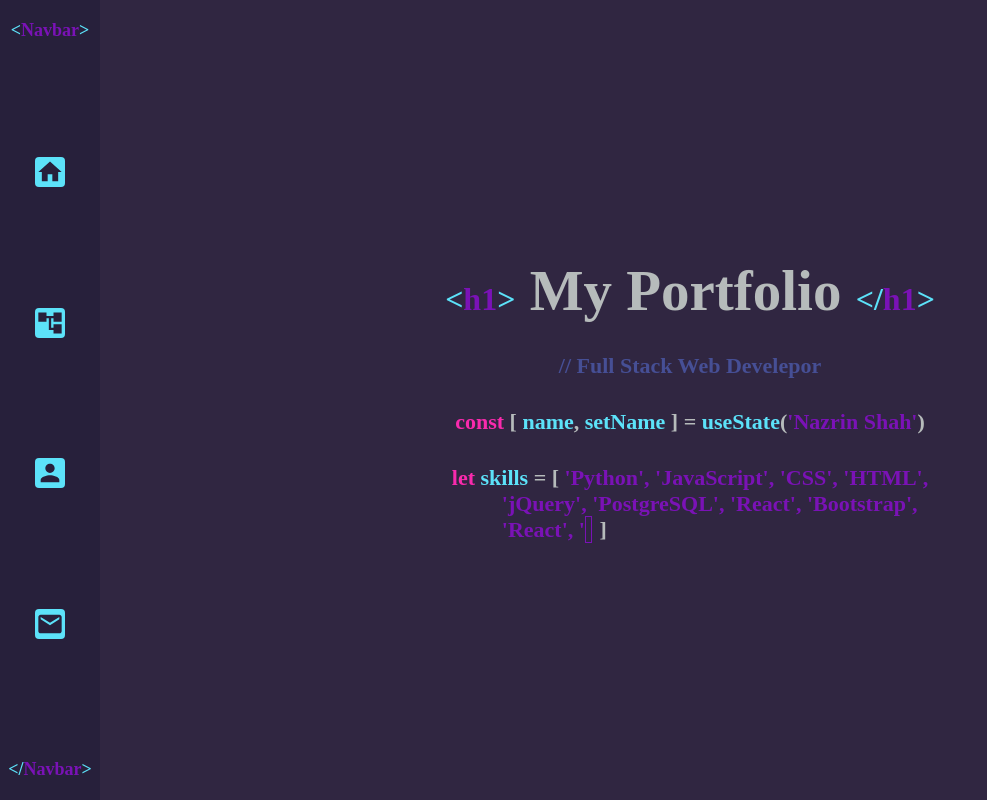
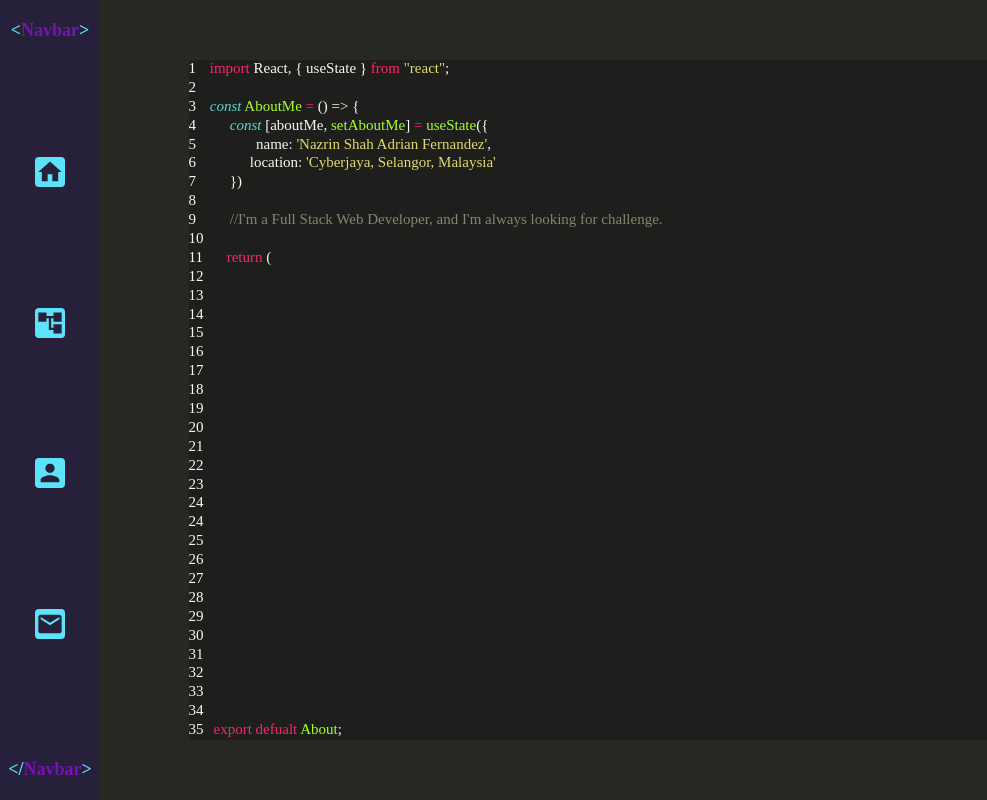
Before and after one commit to nazrinshahaf/my-portfolio-2, a React (Create React App) app: page / in a window 1280 px wide. Shown: the whole page, without its empty margins (0-987 px from the left). Built offline with nearby package versions, Linux system fonts and the light colour scheme; the HTML template or start-up script is replaced by a standard one.

Commit message:
added some about me information

```diff
--- a/src/About.js
+++ b/src/About.js
@@ -1,6 +1,169 @@
-import React from "react";
+import React, { useState } from "react";
 
 const About = () => {
-  return <div className="about-main-background" id="About"></div>;
+  const [aboutMe, setAboutMe] = useState({
+    name: "Nazrin Shah Adrian Fernandez",
+    location: "Cyberjaya, Selangor, Malaysia",
+  });
+  return (
+    <div className="about-main-background" id="About">
+      <div className="about-container">
+        {/* <h2>
+          <span className="color-style-tags-monokai">&lt;</span>
+          <span className="color-style-tags-text-monokai">h2</span>
+          <span className="color-style-tags-monokai">&gt;</span> About Me{" "}
+          <span className="color-style-tags-monokai">&lt;/</span>
+          <span className="color-style-tags-text-monokai">h2</span>
+          <span className="color-style-tags-monokai">&gt;</span>
+        </h2> */}
+        <div className="about-content">
+          <div className="about-grid-element">
+            <span className="about-grid-number">1</span>{" "}
+            <span className="about-color-pink">import</span> React, &#123;
+            useState &#125;
+            <span className="about-color-pink"> from</span>{" "}
+            <span className="about-color-yellow">"react"</span>;
+          </div>
+          <div className="about-grid-element">
+            <span className="about-grid-number">2</span>
+          </div>
+          <div className="about-grid-element">
+            <span className="about-grid-number">3</span>{" "}
+            <span className="about-color-blue about-italic">const</span>{" "}
+            <span className="about-color-green">AboutMe</span>{" "}
+            <span className="about-color-pink">=</span> () => &#123;
+          </div>
+          <div className="about-grid-element">
+            <span className="about-grid-number">4</span>{" "}
+            <span className="about-color-blue about-italic about-tab-1">
+              const
+            </span>{" "}
+            [aboutMe, <span className="about-color-green">setAboutMe</span>]{" "}
+            <span className="about-color-pink">=</span>
+            <span className="about-color-green"> useState</span>(&#123;{" "}
+            <span className="about-color-purple"></span>
+          </div>
+          <div className="about-grid-element">
+            <span className="about-grid-number">5</span>
+            <span className="about-tab-2">name: </span>
+            <span className="about-color-yellow">
+              'Nazrin Shah Adrian Fernandez'
+            </span>
+            ,
+          </div>
+          <div className="about-grid-element">
+            <span className="about-grid-number">
+              6{" "}
+              <span className="about-tab-2">
+                location:{" "}
+                <span className="about-color-yellow">
+                  'Cyberjaya, Selangor, Malaysia'
+                </span>
+              </span>
+            </span>
+          </div>
+          <div className="about-grid-element">
+            <span className="about-grid-number">7</span>{" "}
+            <span className="about-tab-1">&#125;)</span>
+          </div>
+          <div className="about-grid-element">
+            <span className="about-grid-number">8</span>
+          </div>
+          <div className="about-grid-element">
+            <span className="about-grid-number">9</span>
+            <span className="about-color-gray about-tab-1">
+              {" "}
+              //I'm a Full Stack Web Developer, and I'm always looking for
+              challenge.
+            </span>
+          </div>
+          <div className="about-grid-element">
+            <span>10</span>
+          </div>
+          <div className="about-grid-element">
+            <span className="about-number-tab">11</span>
+            <span className="about-color-pink about-tab-1"> return</span> (
+          </div>
+          <div className="about-grid-element">
+            <span className="about-number-tab">12</span>
+          </div>
+          <div className="about-grid-element">
+            <span className="about-number-tab">13</span>
+          </div>
+          <div className="about-grid-element">
+            <span className="about-number-tab">14</span>
+          </div>
+          <div className="about-grid-element">
+            <span className="about-number-tab">15</span>
+          </div>
+          <div className="about-grid-element">
+            <span className="about-number-tab">16</span>
+          </div>
+          <div className="about-grid-element">
+            <span className="about-number-tab">17</span>
+          </div>
+          <div className="about-grid-element">
+            <span className="about-number-tab">18</span>
+          </div>
+          <div className="about-grid-element">
+            <span className="about-number-tab">19</span>
+          </div>
+          <div className="about-grid-element">
+            <span className="about-number-tab">20</span>
+          </div>
+          <div className="about-grid-element">
+            <span className="about-number-tab">21</span>
+          </div>
+          <div className="about-grid-element">
+            <span className="about-number-tab">22</span>
+          </div>
+          <div className="about-grid-element">
+            <span className="about-number-tab">23</span>
+          </div>
+          <div className="about-grid-element">
+            <span className="about-number-tab">24</span>
+          </div>
+          <div className="about-grid-element">
+            <span className="about-number-tab">24</span>
+          </div>
+          <div className="about-grid-element">
+            <span className="about-number-tab">25</span>
+          </div>
+          <div className="about-grid-element">
+            <span className="about-number-tab">26</span>
+          </div>
+          <div className="about-grid-element">
+            <span className="about-number-tab">27</span>
+          </div>
+          <div className="about-grid-element">
+            <span className="about-number-tab">28</span>
+          </div>
+          <div className="about-grid-element">
+            <span className="about-number-tab">29</span>
+          </div>
+          <div className="about-grid-element">
+            <span className="about-number-tab">30</span>
+          </div>
+          <div className="about-grid-element">
+            <span className="about-number-tab">31</span>
+          </div>
+          <div className="about-grid-element">
+            <span className="about-number-tab">32</span>
+          </div>
+          <div className="about-grid-element">
+            <span className="about-number-tab">33</span>
+          </div>
+          <div className="about-grid-element">
+            <span className="about-number-tab">34</span>
+          </div>
+          <div className="about-grid-element">
+            <span className="about-number-tab">35</span>
+            <span className="about-color-pink about-tab-0">export defualt</span>
+            <span className="about-color-green"> About</span>;
+          </div>
+        </div>
+      </div>
+    </div>
+  );
 };
 export default About;
--- a/src/App.js
+++ b/src/App.js
@@ -36,8 +36,8 @@ function App() {
         scrollPosition={scrollPosition}
         screenHeight={screenHeight}
       ></Navbar>
-      <Home></Home>
-      <Projects></Projects>
+      {/* <Home></Home>
+      <Projects></Projects> */}
       <About></About>
       <Contact></Contact>
     </div>
--- a/src/Scss/_About.scss
+++ b/src/Scss/_About.scss
@@ -5,4 +5,85 @@
   width: calc(100vw - 100px);
   height: 100vh;
   background-color: map-get($Monokai, background);
+  display: flex;
+  align-items: center;
+  justify-content: center;
+  font-family: Office Code Pro;
 }
+.about-container {
+  background-color: map-get($Monokai, background-alt);
+  width: 85%;
+  height: 85%;
+  color: map-get($Monokai, text-light);
+  border-radius: 4px;
+  text-align: center;
+}
+.about-container h2 {
+  font-size: 28px;
+  margin: 20px 0 0 0;
+}
+.about-content {
+  width: 100%;
+  height: 100%;
+  overflow-y: auto;
+  display: grid;
+}
+.about-content::-webkit-scrollbar {
+  width: 10px;
+}
+.about-content::-webkit-scrollbar-track {
+  background-color: map-get($Monokai, background-alt);
+}
+.about-content::-webkit-scrollbar-thumb {
+  background-color: map-get($Monokai, background);
+  border: 1px solid rgba(255, 255, 255, 0.2);
+  border-radius: 20px;
+}
+.about-content .about-grid-element {
+  text-align: left;
+  color: map-get($Monokai, text-light);
+  font-size: 15px;
+  // margin: 0;
+}
+.about-content .about-grid-element:hover {
+  background-color: map-get($Monokai, background);
+}
+
+.about-grid-number {
+  margin: 0 10px 0 0;
+}
+
+.about-color-green {
+  color: map-get($Monokai, text-green);
+}
+.about-color-yellow {
+  color: map-get($Monokai, text-yellow);
+}
+.about-color-pink {
+  color: map-get($Monokai, tags-text);
+}
+.about-color-purple {
+  color: map-get($Monokai, text-purple);
+}
+.about-color-gray {
+  color: map-get($Monokai, text-comment);
+}
+.about-color-blue {
+  color: map-get($Monokai, declare);
+}
+
+.about-tab-0 {
+  margin: 0 0 0 10px;
+}
+.about-tab-1 {
+  margin: 0 0 0 20px;
+}
+.about-tab-2 {
+  margin: 0 0 0 50px;
+}
+.about-tab-3 {
+  margin: 0 0 0 70px;
+}
+.about-italic {
+  font-style: italic;
+}
--- a/src/Scss/_palette.scss
+++ b/src/Scss/_palette.scss
@@ -34,4 +34,7 @@ $Monokai: (
   "tags-text": rgba(249, 38, 106, 1),
   "text-light": rgba(248, 248, 242, 1),
   "text-green": rgba(166, 266, 44, 1),
+  "text-yellow": rgba(224, 219, 108, 1),
+  "text-purple": rgba(170, 128, 247, 1),
+  "text-comment": rgba(136, 132, 111, 1),
 );
```
